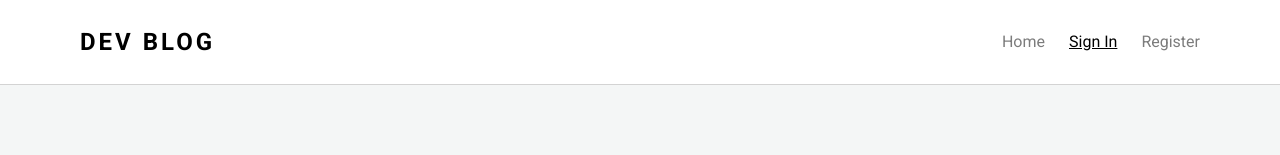
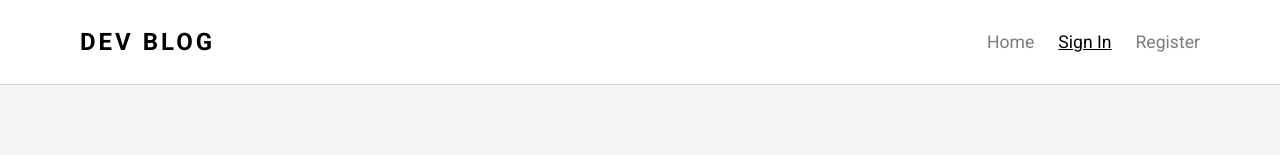
Before and after one commit to acamposcar/blog-frontend, a React (Create React App) app: page /login in a window 1280 px wide. Shown: the top 155 px of the page. Built offline with nearby package versions, Linux system fonts and the light colour scheme.

Commit message:
Increase nav font size

```diff
--- a/src/components/Header.module.css
+++ b/src/components/Header.module.css
@@ -25,7 +25,7 @@
     text-decoration: none;
     color: rgb(124, 124, 124);
     cursor: pointer;
-
+    font-size: 1.2em;
 }
 
 .header>nav a.active {
@@ -46,6 +46,11 @@
 
     .header>nav {
         gap: 1.5em;
+        font-size: 1em;
+    }
+
+    .header>nav a {
+        font-size: 1.1em;
     }
 
     .logo {
```
